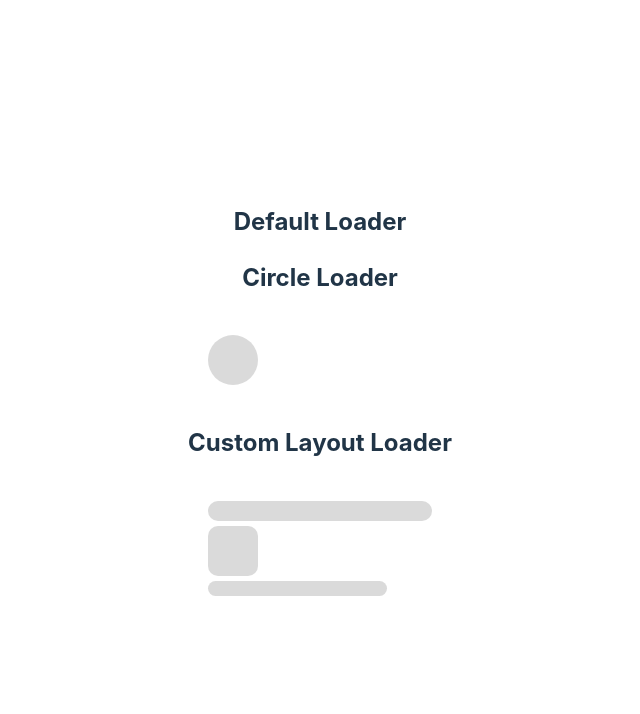
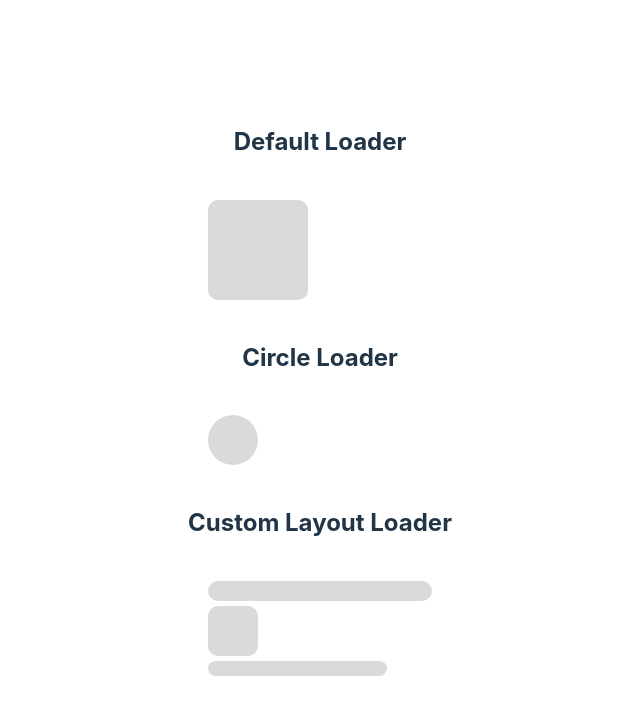
Before and after one commit to arunraj-ar/magic-shimmer, a React (Vite) app: page / in a window 1280 px wide. Shown: the top 714 px of the page, without its empty margins (320-960 px from the left). Built offline with nearby package versions, Linux system fonts and the light colour scheme.

Commit message:
default case added

```diff
--- a/src/App.jsx
+++ b/src/App.jsx
@@ -7,7 +7,7 @@ function App() {
     <>
       <div>
       <h2>Default Loader</h2>
-      <Loader />
+      <Loader layout={[]} />
 
       <h2>Circle Loader</h2>
       <Loader layout={[{shape:"circle", width:"50px",height:"50px"}]} />
@@ -19,7 +19,6 @@ function App() {
           { shape: 'rectangle', width: '50px', height: '50px' },
           { shape: 'rectangle', width: '80%', height: '15px' },
         ]}
-        // theme="dark"
         speed={1.5}
       />
     </div>
--- a/src/Loader.jsx
+++ b/src/Loader.jsx
@@ -43,7 +43,7 @@ const Loader = ({
   return (
     <div className="back">
       <div className="base">
-        {layoutStructure.length > 0 && (
+        {layoutStructure.length > 0 ? (
           <div
             style={{
               gap: "5px",
@@ -54,6 +54,24 @@ const Loader = ({
           >
             {layoutStructure}
           </div>
+        ) : (
+          <div
+            style={{
+              gap: "5px",
+              display: "flex",
+              flexDirection: "column",
+              padding: "20px",
+            }}
+          >
+            <div
+              className={`hole ${animate ? "animate" : ""}`}
+              style={getStyles({
+                shape: "rectangle",
+                width: "100px",
+                height: "100px",
+              })}
+            />
+          </div>
         )}
       </div>
     </div>
```
